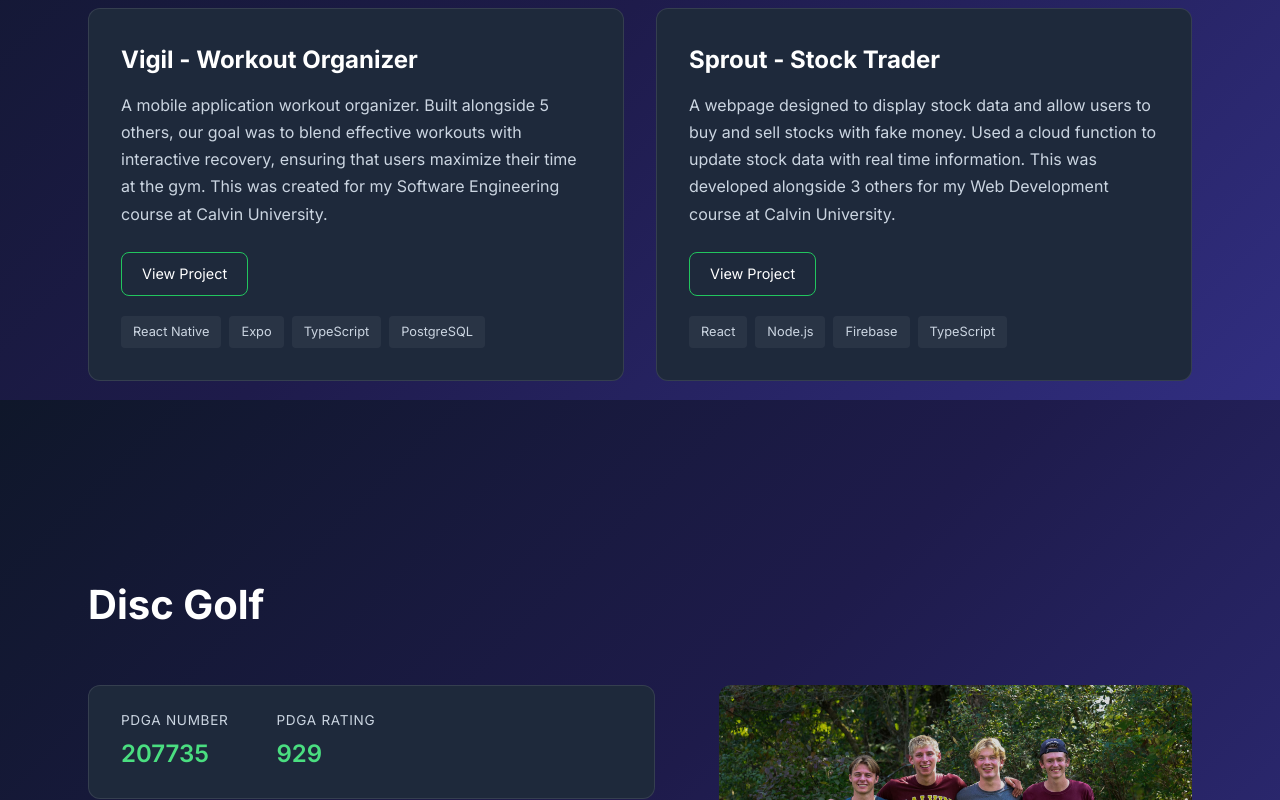
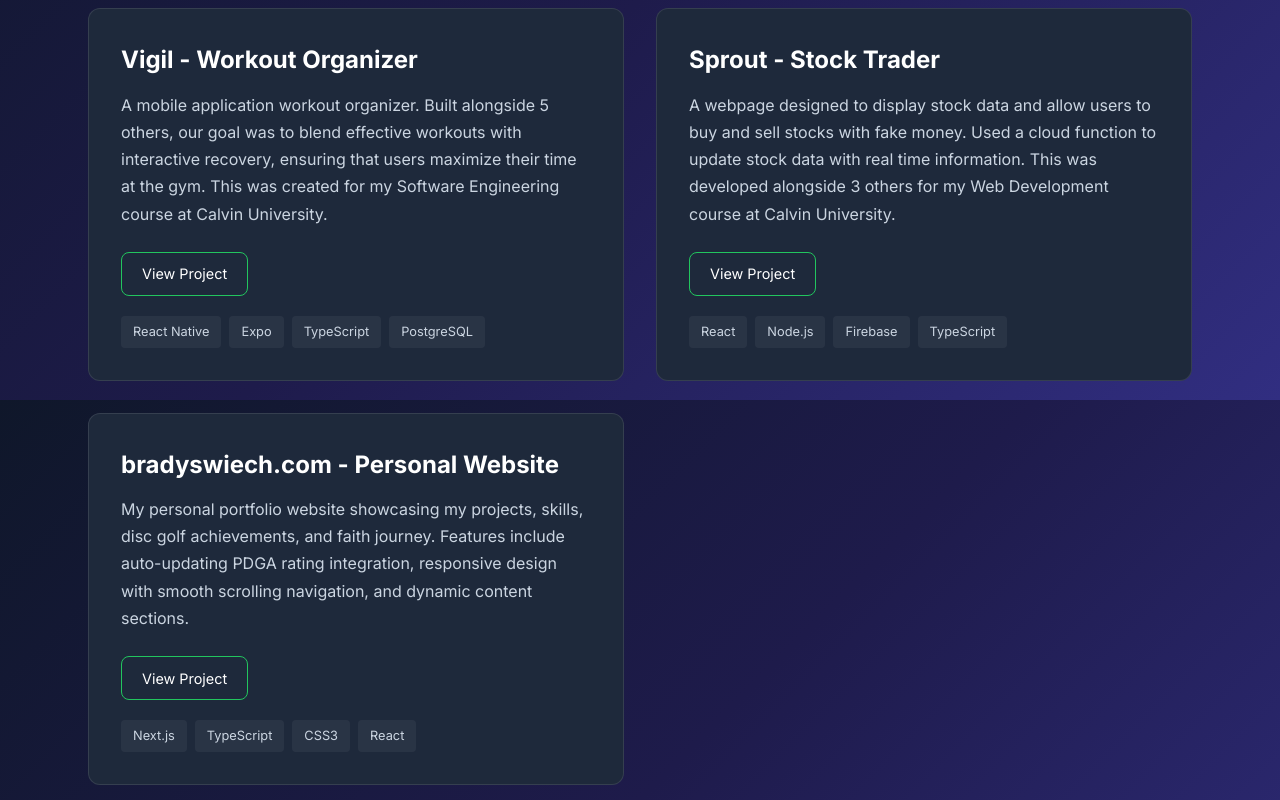
Before and after one commit to bjswiech/bradyswiech.com, a Next.js app: page / in a window 1280 px wide. Shown: the part 2000-2800 px from the top of the page. Built offline with nearby package versions, Linux system fonts and the light colour scheme; no server answers.

Commit message:
Update README and add website to portfolio section

```diff
--- a/app/page.tsx
+++ b/app/page.tsx
@@ -169,6 +169,12 @@ export default function Home() {
               description="A webpage designed to display stock data and allow users to buy and sell stocks with fake money. Used a cloud function to update stock data with real time information. This was developed alongside 3 others for my Web Development course at Calvin University."
               link="https://github.com/calvin-cs336-finalproject/sprout-client"
               techStack={['React', 'Node.js', 'Firebase', 'TypeScript']}
+            />
+            <ProjectCard
+              title="bradyswiech.com - Personal Website"
+              description="My personal portfolio website showcasing my projects, skills, disc golf achievements, and faith journey. Features include auto-updating PDGA rating integration, responsive design with smooth scrolling navigation, and dynamic content sections."
+              link="https://github.com/bjswiech/bradyswiech.com"
+              techStack={['Next.js', 'TypeScript', 'CSS3', 'React']}
             />
           </div>
         </div>
```
Also changed, not shown: 1 other file (tests, documents, lock files or other folders).
